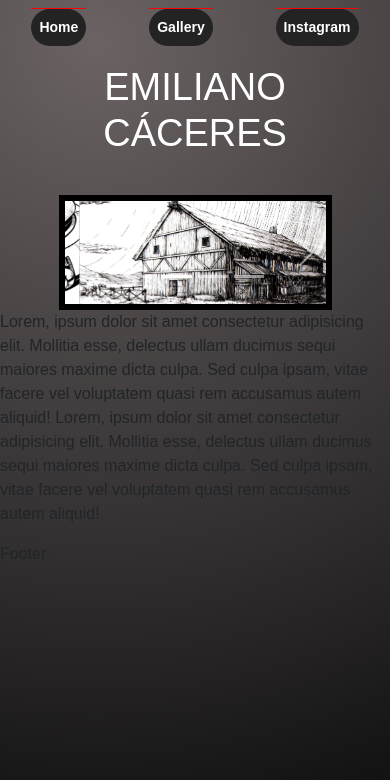
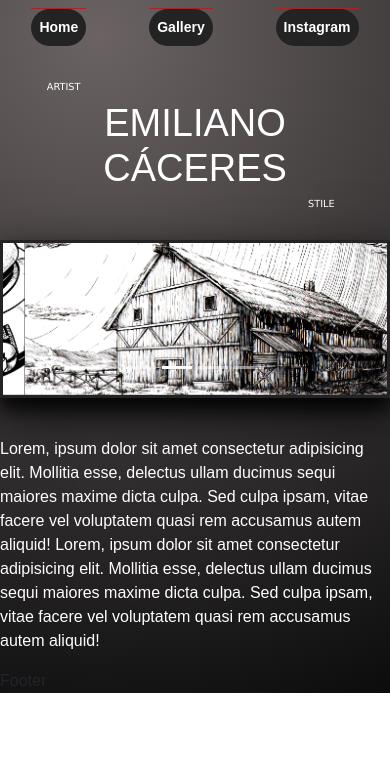
Before and after one commit to santiserena/caceres-client, a React (Vite) app: page / in a window 390 px wide. Shown: the top 780 px of the page. Built offline with nearby package versions, Linux system fonts and the light colour scheme.

Commit message:
home and carousel responsive styles

```diff
--- a/src/components/Carousel/Carousel.module.css
+++ b/src/components/Carousel/Carousel.module.css
@@ -4,8 +4,24 @@
 }
 
 .carousel{
-    border: 6px solid black;
-    width: 70vw;
+
+    box-shadow: 0 12px 16px 0 rgba(0, 0, 0, 0.752), 0 17px 50px 0 rgba(0, 0, 0, 0.752);
+    border: 6px solid #232324;
+    width: 50vw;
+    margin-top: 3%;
     display: flex;
     align-items: center;
 }
+
+
+@media only screen and (max-width: 1000px) {
+
+}
+
+@media screen and (max-width: 400px) {
+    .carousel {
+        width: 100vw;
+        border: 3px solid #232324;
+    }
+
+}
--- a/src/components/Home/Home.module.css
+++ b/src/components/Home/Home.module.css
@@ -1,12 +1,11 @@
 .main{
-   height: 100vh;
+   height: 100%;
    background:  radial-gradient(circle at 25% 5%, #6b6363, #0c0c0d );
 }
 
 .header{
     margin-left: 8%;
     margin-right: 8%;
-    margin-bottom: 6%;
     color: #FFFFFF;
     font-size: 4.1vw;
     font-family:fantasy;
@@ -16,17 +15,24 @@
 
 .smallFont{
     font-family:Verdana;
+    font-size: 1vw;
     font-weight: lighter;
     color:#FFFFFF;
-    font-size: 1vw;
 }
 
 .smalltitle1{
-    color: aqua;
+    color: #FFFFFF;
+    margin-left: 34.8%;
 }
 
 .smalltitle2{
-    color:red;
+    color: #FFFFFF;
+    margin-left: 62.3%;
+}
+
+.text{
+    margin-top: 6%;
+    color: #FFFFFF;
 }
 
 
@@ -34,7 +40,17 @@
     .header{
         font-size: 7vw;
         margin-top: 1%;
-        margin-bottom: 8.5%;
+    }
+    .smalltitle1{
+        font-size: 2vw;
+        margin-top: 5%;
+    }
+    .smalltitle2{
+        font-size: 2vw;
+        margin-bottom: 5%;
+    }
+    .text{
+        margin-top: 10%;
     }
   }
 
@@ -45,4 +61,19 @@
         margin-top: 3%;
         margin-bottom: 10%;
     }
+    .header{
+        margin-bottom: 0%;
+        margin-top: 0%;
+    }
+    .smalltitle1{
+        font-size: 2.5vw;
+        margin-top: 7%;
+        margin-left: 12%;
+    }
+    .smalltitle2{
+        font-size: 2.5vw;
+        margin-top: 1.5%;
+        margin-bottom: 5%;
+        margin-left: 79%;
+    }
   }
--- a/src/components/Home/Home.tsx
+++ b/src/components/Home/Home.tsx
@@ -8,12 +8,12 @@ export default function Home(): JSX.Element {
   return (
     <main className={st.main}>
       <Navbar/>
-      {/* <h3 className={st.smallFont, st.smalltitle1}>ARTIST</h3> */}
-      <h1 className={st.header}>EMILIANO CÁCERES</h1>
-      {/* <h3 className={st.smallFont}>STILE</h3> */}
+        <h3 className={`${st.smallFont} ${st.smalltitle1}`}>ARTIST</h3>
+        <h1 className={st.header}>EMILIANO CÁCERES</h1>
+        <h3 className={`${st.smallFont} ${st.smalltitle2}`}>STILE</h3>
       <Carousel/>
 
-      <p>
+      <p className={st.text}>
         Lorem, ipsum dolor sit amet consectetur adipisicing elit. Mollitia esse,
         delectus ullam ducimus sequi maiores maxime dicta culpa. Sed culpa
         ipsam, vitae facere vel voluptatem quasi rem accusamus autem aliquid!
```
